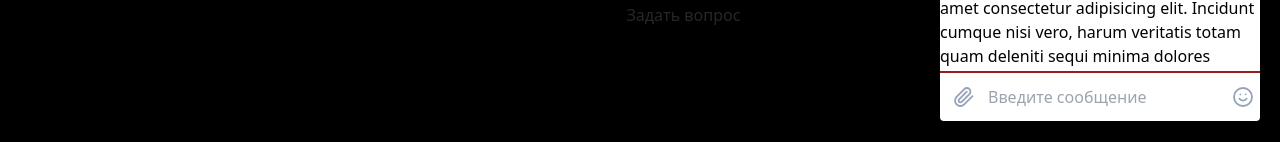
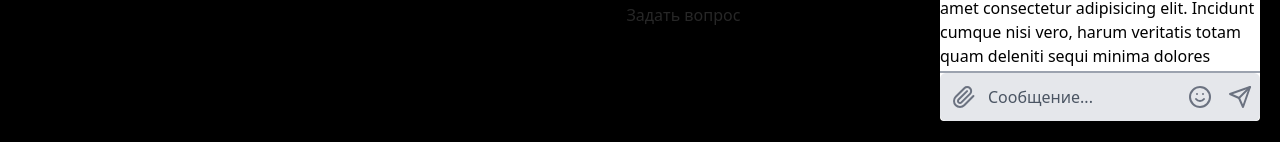
Before and after one commit to valikbrrr/react-typescript-project, a React (Create React App) app: page / in a window 1280 px wide. Both pictures are taken after a click on the element "Задать вопрос". Shown: the part 2038-2180 px from the top of the page. Built offline with nearby package versions, Linux system fonts and the light colour scheme; no server answers.

Commit message:
feat: ChatInput - done (rounded?)

```diff
--- a/src/HomePageComponents/ChatQuestion/Chat.tsx
+++ b/src/HomePageComponents/ChatQuestion/Chat.tsx
@@ -21,7 +21,7 @@ const Chat = ({ setIsChatOpen }: IFooterProps) => {
   return (
     <div
       ref={chatRef}
-      className="fixed right-5 bottom-6 bg-white rounded w-80 flex flex-col max-h-[640px]"
+      className="fixed right-5 bottom-6 bg-white rounded-t rounded-b w-80 flex flex-col max-h-[640px]"
     >
       <HeaderChat />
       <MenuChat
--- a/src/HomePageComponents/ChatQuestion/ChatInput.tsx
+++ b/src/HomePageComponents/ChatQuestion/ChatInput.tsx
@@ -1,25 +1,135 @@
 import { Paperclip } from "lucide-react";
-import { Smile } from "lucide-react";
+import { Smile, Send } from "lucide-react";
 
 const ChatInput = () => {
   return (
-    <div className="flex flex-row border-t-2 border-red-800 h-28">
-      <div className="text-slate-400 w-12 px-3 py-3 rounded-full hover:bg-gray-200 cursor-pointer scale-90">
-        <Paperclip />
+    <div className="border-t-2 border-gray-400 mb-2 sm:mb-0">
+      <div className="relative flex">
+        <span className="absolute inset-y-0 flex items-center">
+          <button
+            type="button"
+            className="inline-flex items-center justify-center rounded-full h-12 w-12 transition duration-500 ease-in-out text-gray-500 hover:bg-gray-300 focus:outline-none"
+          >
+            <Paperclip />
+          </button>
+        </span>
+        <input
+          type="text"
+          placeholder="Сообщение..."
+          className="w-full focus:outline-none focus:placeholder-gray-400 text-gray-600 placeholder-gray-600 pl-12 bg-gray-200 rounded-md py-3"
+        />
+        <div className="absolute right-0 items-center inset-y-0 hidden sm:flex">
+          <button
+            type="button"
+            className="inline-flex items-center justify-center rounded-full h-10 w-10 transition duration-500 ease-in-out text-gray-500 hover:bg-gray-300 focus:outline-none"
+          >
+            <Smile />
+          </button>
+          <button
+            type="button"
+            className="inline-flex items-center justify-center rounded-full h-10 w-10 transition duration-500 ease-in-out text-gray-500 hover:bg-gray-300 focus:outline-none"
+          >
+            <Send />
+          </button>
+        </div>
       </div>
-      <input
-        className="outline-none"
-        type="text"
-        placeholder="Введите сообщение"
-      />
-      <div className="text-slate-400 w-12 px-3 py-3 rounded-full hover:bg-gray-200 cursor-pointer scale-90">
-        <Smile />
-      </div>
-      {/* <div className="w-12">
-        <Send />
-      </div> */}
     </div>
   );
 };
 
 export default ChatInput;
+
+// <div className="flex flex-row border-t-2 border-red-800 h-28">
+//<div className="mt-2 inline-flex items-center justify-center rounded-full h-8 w-8 transition duration-500 ease-in-out text-gray-500 hover:bg-gray-300 focus:outline-none">
+//  <Paperclip />
+//</div>
+//<input
+//  className="outline-none"
+//  type="text"
+//  placeholder="Введите сообщение"
+// />
+//<div className="w-15">
+//  <div className="mt-2 inline-flex items-center justify-center rounded-full h-8 w-8 transition duration-500 ease-in-out text-gray-500 hover:bg-gray-300 focus:outline-none">
+//    <Smile />
+//  </div>
+//</div>
+//<div className="mt-2 inline-flex items-center justify-center rounded-full h-8 w-8 ease-in-out text-gray-500 bg-gray-300 ">
+//  <Send />
+//</div>
+//</div>
+
+// eslint-disable-next-line no-lone-blocks
+{
+  /* <div class="w-full px-5 flex flex-col justify-between">
+<div class="flex flex-col mt-5">
+<div class="flex justify-end mb-4">
+  <div
+    class="mr-2 py-3 px-4 bg-blue-400 rounded-bl-3xl rounded-tl-3xl rounded-tr-xl text-white"
+  >
+    Welcome to group everyone !
+  </div>
+  <img
+    src="https://source.unsplash.com/vpOeXr5wmR4/600x600"
+    class="object-cover h-8 w-8 rounded-full"
+    alt=""
+  />
+</div>
+<div class="flex justify-start mb-4">
+  <img
+    src="https://source.unsplash.com/vpOeXr5wmR4/600x600"
+    class="object-cover h-8 w-8 rounded-full"
+    alt=""
+  />
+  <div
+    class="ml-2 py-3 px-4 bg-gray-400 rounded-br-3xl rounded-tr-3xl rounded-tl-xl text-white"
+  >
+    Lorem ipsum dolor sit amet consectetur adipisicing elit. Quaerat
+    at praesentium, aut ullam delectus odio error sit rem. Architecto
+    nulla doloribus laborum illo rem enim dolor odio saepe,
+    consequatur quas?
+  </div>
+</div>
+<div class="flex justify-end mb-4">
+  <div>
+    <div
+      class="mr-2 py-3 px-4 bg-blue-400 rounded-bl-3xl rounded-tl-3xl rounded-tr-xl text-white"
+    >
+      Lorem ipsum dolor, sit amet consectetur adipisicing elit.
+      Magnam, repudiandae.
+    </div>
+
+    <div
+      class="mt-4 mr-2 py-3 px-4 bg-blue-400 rounded-bl-3xl rounded-tl-3xl rounded-tr-xl text-white"
+    >
+      Lorem ipsum dolor sit amet consectetur adipisicing elit.
+      Debitis, reiciendis!
+    </div>
+  </div>
+  <img
+    src="https://source.unsplash.com/vpOeXr5wmR4/600x600"
+    class="object-cover h-8 w-8 rounded-full"
+    alt=""
+  />
+</div>
+<div class="flex justify-start mb-4">
+  <img
+    src="https://source.unsplash.com/vpOeXr5wmR4/600x600"
+    class="object-cover h-8 w-8 rounded-full"
+    alt=""
+  />
+  <div
+    class="ml-2 py-3 px-4 bg-gray-400 rounded-br-3xl rounded-tr-3xl rounded-tl-xl text-white"
+  >
+    happy holiday guys!
+  </div>
+</div>
+</div>
+<div class="py-5">
+<input
+  class="w-full bg-gray-300 py-5 px-3 rounded-xl"
+  type="text"
+  placeholder="type your message here..."
+/>
+</div>
+</div> */
+}
--- a/src/HomePageComponents/ChatQuestion/InputChat.tsx
+++ /dev/null
@@ -1,13 +0,0 @@
-const InputChat = () => {
-  return (
-    <div className=""></div>
-    // <div className="text-red-800 overflow-y-hidden fixed bg-blue-800 bottom-6 h-1/5">
-    //   Lorem ipsum dolor sit amet consectetur adipisicing elit. Obcaecati facilis
-    //   eius explicabo dolorem eligendi voluptate, cupiditate, possimus voluptatem
-    //   in id, illum exercitationem quidem ullam dolor sed quae. Totam, incidunt
-    //   beatae.
-    // </div>
-  );
-};
-
-export default InputChat;
--- a/src/HomePageComponents/Footer.tsx
+++ b/src/HomePageComponents/Footer.tsx
@@ -22,9 +22,9 @@ const Footer = ({ setIsChatOpen }: IFooterProps) => {
             Условия просмотра платного контента на сервисе Кинопоиск.
           </a>
         </div>
-        <div className="w-[100%] text-center">
+        <div className="w-[100%] text-center pt-8">
           <p
-            className="text-white opacity-50 hover:opacity-90 pt-8 cursor-pointer"
+            className="text-white opacity-50 hover:opacity-90 cursor-pointer"
             onClick={() => setIsChatOpen((prev) => !prev)}
           >
             Задать вопрос
--- a/src/HomePageComponents/Hero.tsx
+++ b/src/HomePageComponents/Hero.tsx
@@ -16,7 +16,7 @@ const Hero = () => {
       </div>
       <button
         type="button"
-        className="hover:scale-110 transition-all bg-gradient-to-l from-indigo-600 via-pink-500 via-80% to-red-400 text-white font-bold py-4 mt-8 px-4 rounded-full"
+        className="hover:scale-110 transition duration-300 bg-gradient-to-l from-indigo-600 via-pink-500 via-80% to-red-400 text-white font-bold py-4 mt-8 px-4 rounded-full"
         onClick={() => navigator("/SubscrPage")}
       >
         Хочу, оформляем!
--- a/src/HomePageComponents/Subscription.tsx
+++ b/src/HomePageComponents/Subscription.tsx
@@ -41,7 +41,7 @@ const Subscription = () => {
       <div className="h-[88px] w-[100%] flex justify-center">
         <button
           type="button"
-          className="bg-gradient-to-l from-indigo-600 via-pink-500 via-80% to-red-400 hover:scale-110 text-white font-bold py-4 mt-8 px-4 rounded-full justify-center transition-all"
+          className="bg-gradient-to-l from-indigo-600 via-pink-500 via-80% to-red-400 hover:scale-110 text-white font-bold py-4 mt-8 px-4 rounded-full justify-center transition duration-300"
           onClick={() => navigator("/SubscrPage")}
         >
           Хочу, оформляем!
--- a/src/hooks/useOnClickOutside.tsx
+++ b/src/hooks/useOnClickOutside.tsx
@@ -19,3 +19,4 @@ export function useOnClickOutside<T extends HTMLElement = HTMLElement>(
     };
   }, [ref, handler]);
 }
+// generics<T>
```
Also changed, not shown: 1 other file (tests, documents, lock files or other folders).
